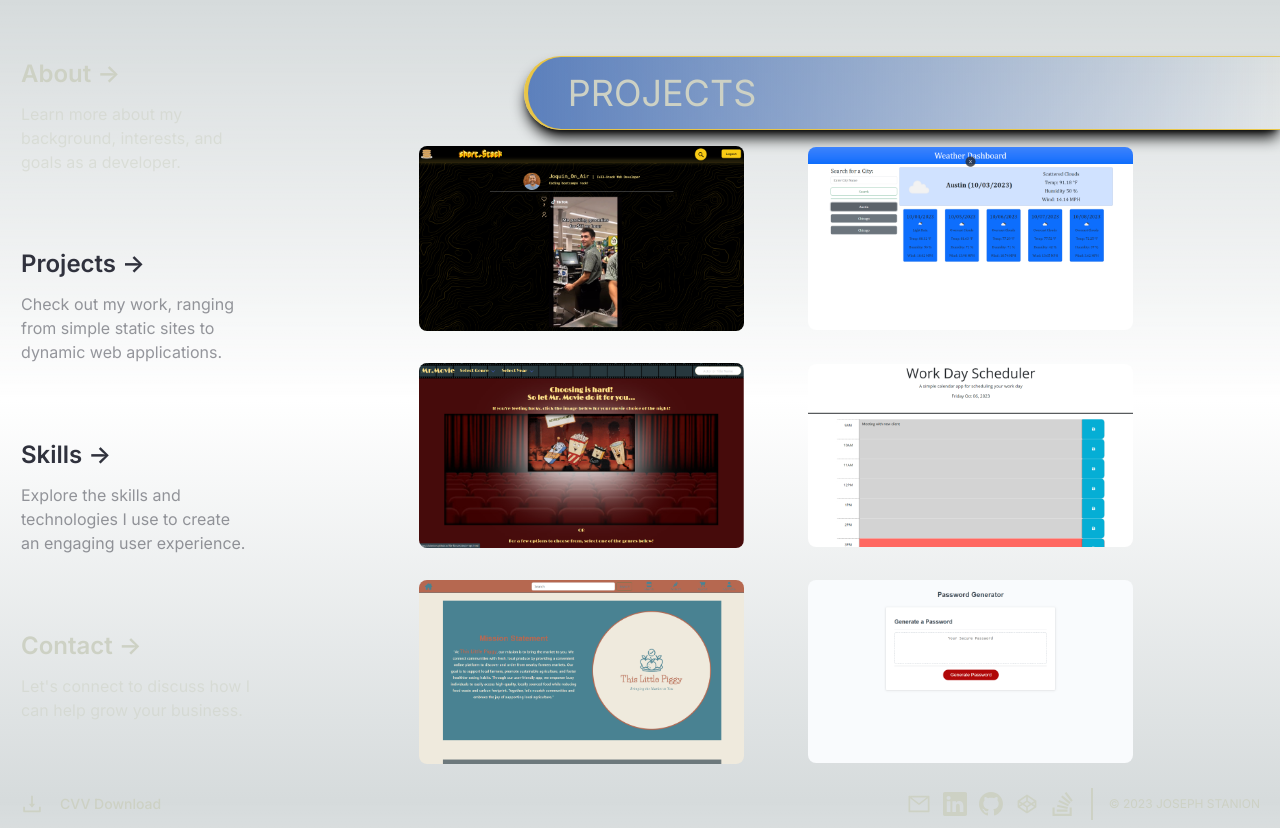
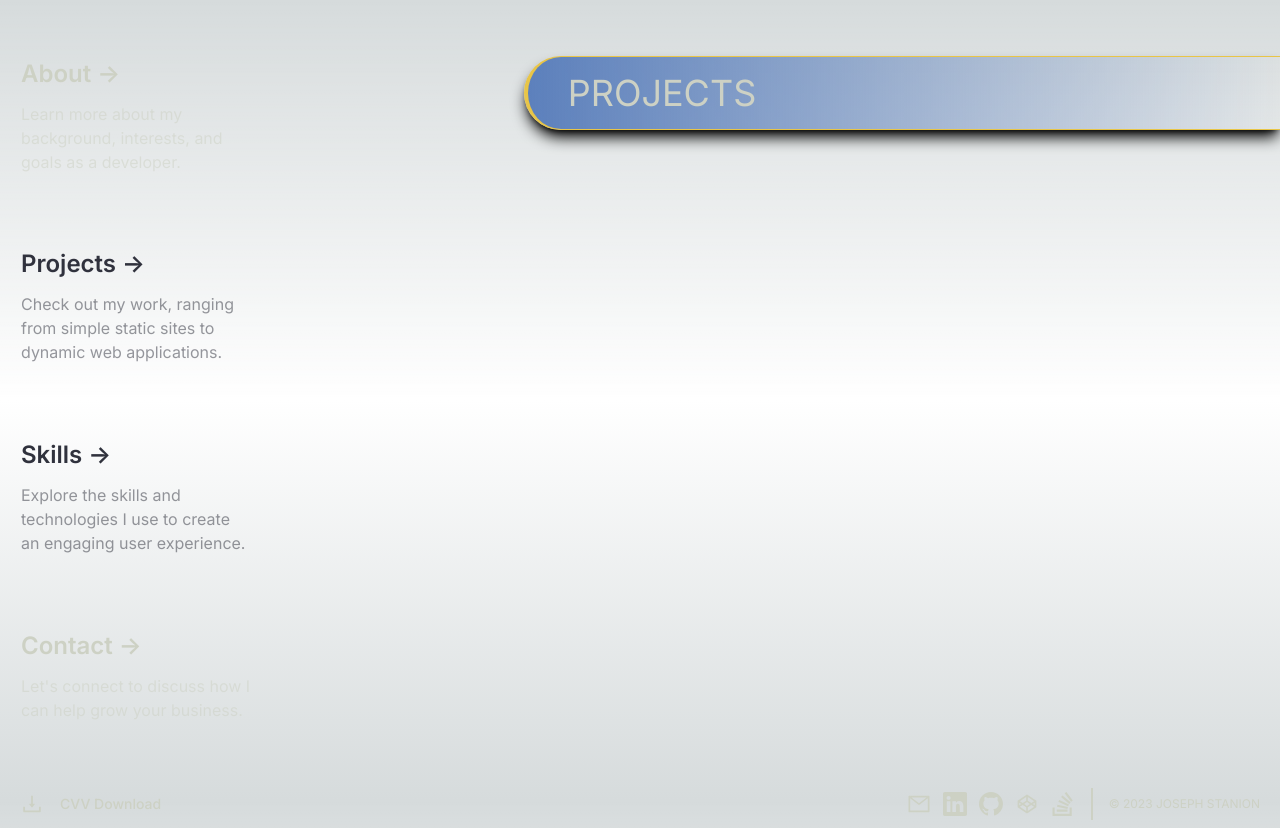
Before and after one commit to Jstanion/Portfolio, a Next.js app: page /projects in a window 1280 px wide. Built offline with nearby package versions, Linux system fonts and the light colour scheme.

Commit message:
added fade-in properties to project divs

```diff
--- a/app/projects/page.jsx
+++ b/app/projects/page.jsx
@@ -83,7 +83,7 @@ export default function Project() {
                 alt="Weather Forecast app thumbnail"
               />
             </section>
-            <section id="mrMovie" className={`${Styles.projectSection} text-blue`}>
+            <section id={Styles.mrMovie} className={`${Styles.projectSection} text-blue`}>
               <div className={`${Styles.icons} place-self-center`}>
                 <a
                   className="hover:text-yellow"
@@ -108,7 +108,7 @@ export default function Project() {
                 alt="Mr Movie app thumbnail"
               />
             </section>
-            <section id="taskScheduler" className={`${Styles.projectSection} text-blue`}>
+            <section id={Styles.taskScheduler} className={`${Styles.projectSection} text-blue`}>
               <div className={`${Styles.icons} place-self-center`}>
                 <a
                   className="hover:text-yellow"
@@ -133,7 +133,7 @@ export default function Project() {
                 alt="Task Scheduler app thumbnail"
               />
             </section>
-            <section id="littlePiggy" className={`${Styles.projectSection} text-blue`}>
+            <section id={Styles.littlePiggy} className={`${Styles.projectSection} text-blue`}>
               <div className={`${Styles.icons} place-self-center`}>
                 <a
                   className="hover:text-yellow"
@@ -158,7 +158,7 @@ export default function Project() {
                 alt="This Little Piggy app thumbnail"
               />
             </section>
-            <section id="passwordGenerator" className={`${Styles.projectSection} text-blue`}>
+            <section id={Styles.passwordGenerator} className={`${Styles.projectSection} text-blue`}>
               <div className={`${Styles.icons} place-self-center`}>
                 <a
                   className="hover:text-yellow"
--- a/app/projects/styles.module.css
+++ b/app/projects/styles.module.css
@@ -41,22 +41,38 @@
 }
 
 #shortStack,
-#weatherDashboard, {
-  animation: fadeIn ease 3s;
-  -webkit-animation: fadeIn ease 3s;
-  -moz-animation: fadeIn ease 3s;
-  -o-animation: fadeIn ease 3s;
-  -ms-animation: fadeIn ease 3s;
+#weatherDashboard,
+#mrMovie,
+#taskScheduler,
+#littlePiggy,
+#passwordGenerator{
+  animation: fadeIn ease 1s;
+  -webkit-animation: fadeIn ease 1s;
+  -moz-animation: fadeIn ease 1s;
+  -o-animation: fadeIn ease 1s;
+  -ms-animation: fadeIn ease 1s;
   opacity: 0;
   animation-fill-mode: forwards;
 }
 
-.fadeInIntro {
-  animation-delay: 2s;
+#weatherDashboard {
+  animation-delay: .25s;
 }
 
-.fadeInImage {
+#mrMovie {
+  animation-delay: .5s;
+}
+
+#taskScheduler {
+  animation-delay: .75s;
+}
+
+#littlePiggy {
   animation-delay: 1s;
+}
+
+#passwordGenerator {
+  animation-delay: 1.25s;
 }
 
 @keyframes fadeIn {
```
